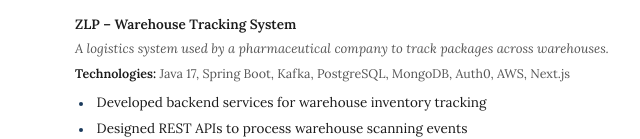
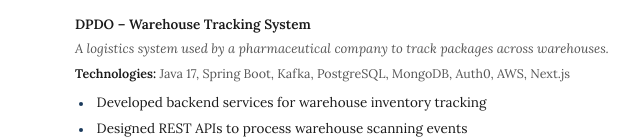
Before and after one commit to davan1802-tech/davan1802-tech.github.io, a plain HTML site: page index.html in a window 1280 px wide. Shown: the part 663-802 px from the top of the page, 337-977 px from the left. Drawn offline with nearby package versions, Linux system fonts and the light colour scheme; a web font is replaced by a local one.

Commit message:
Update project label from ZLP to DPDO

```diff
--- a/index.html
+++ b/index.html
@@ -91,7 +91,7 @@
           <div class="exp-duration">OCTOBER 2021 – PRESENT</div>
           <div class="exp-title">Java Developer | FPT Software | Hanoi, Vietnam</div>
 
-          <div class="proj-label">ZLP – Warehouse Tracking System</div>
+          <div class="proj-label">DPDO – Warehouse Tracking System</div>
           <div class="proj-desc">A logistics system used by a pharmaceutical company to track packages across warehouses.</div>
           <div class="proj-tech"><strong>Technologies:</strong> Java 17, Spring Boot, Kafka, PostgreSQL, MongoDB, Auth0, AWS, Next.js</div>
           <ul>
```
